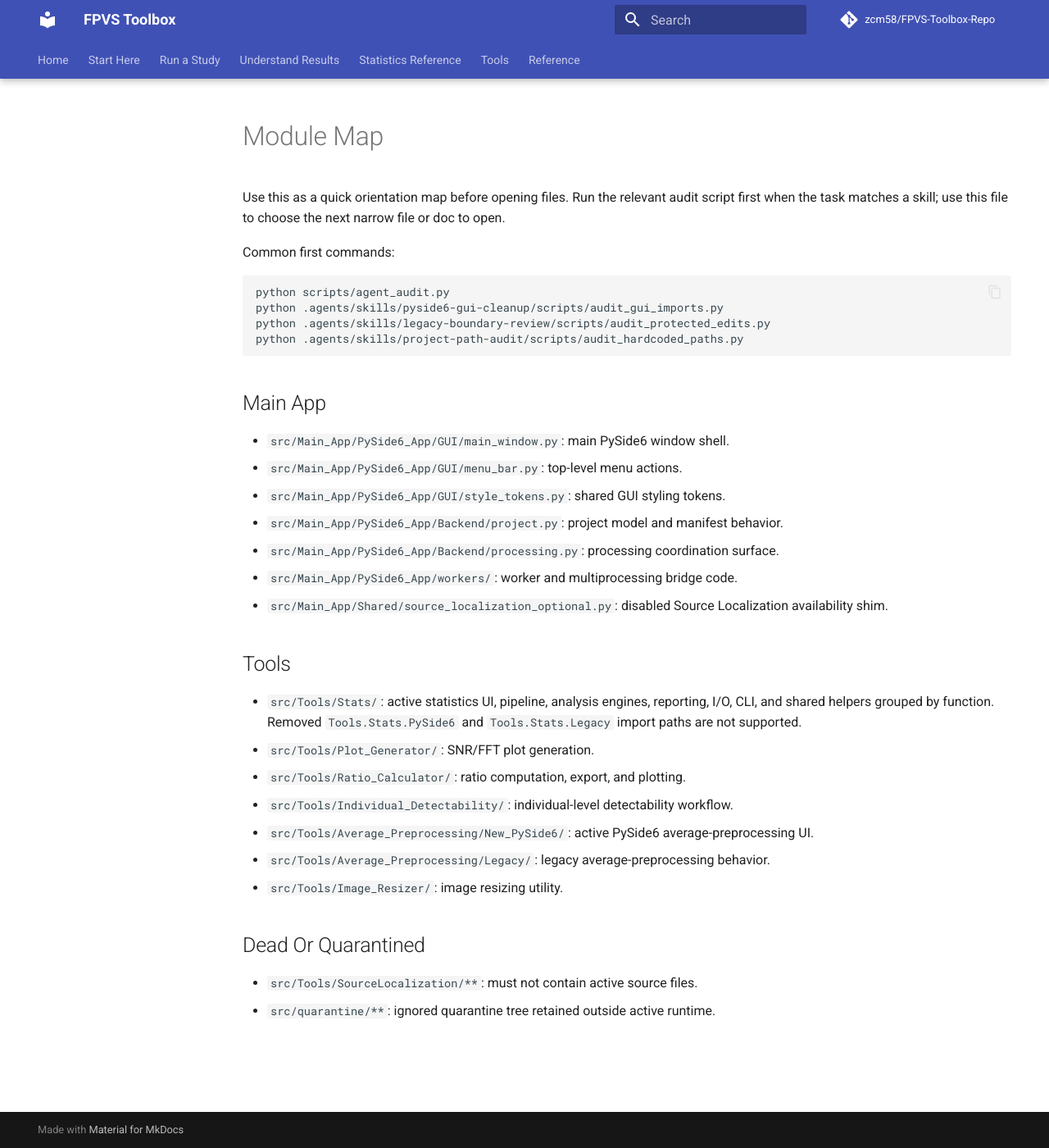
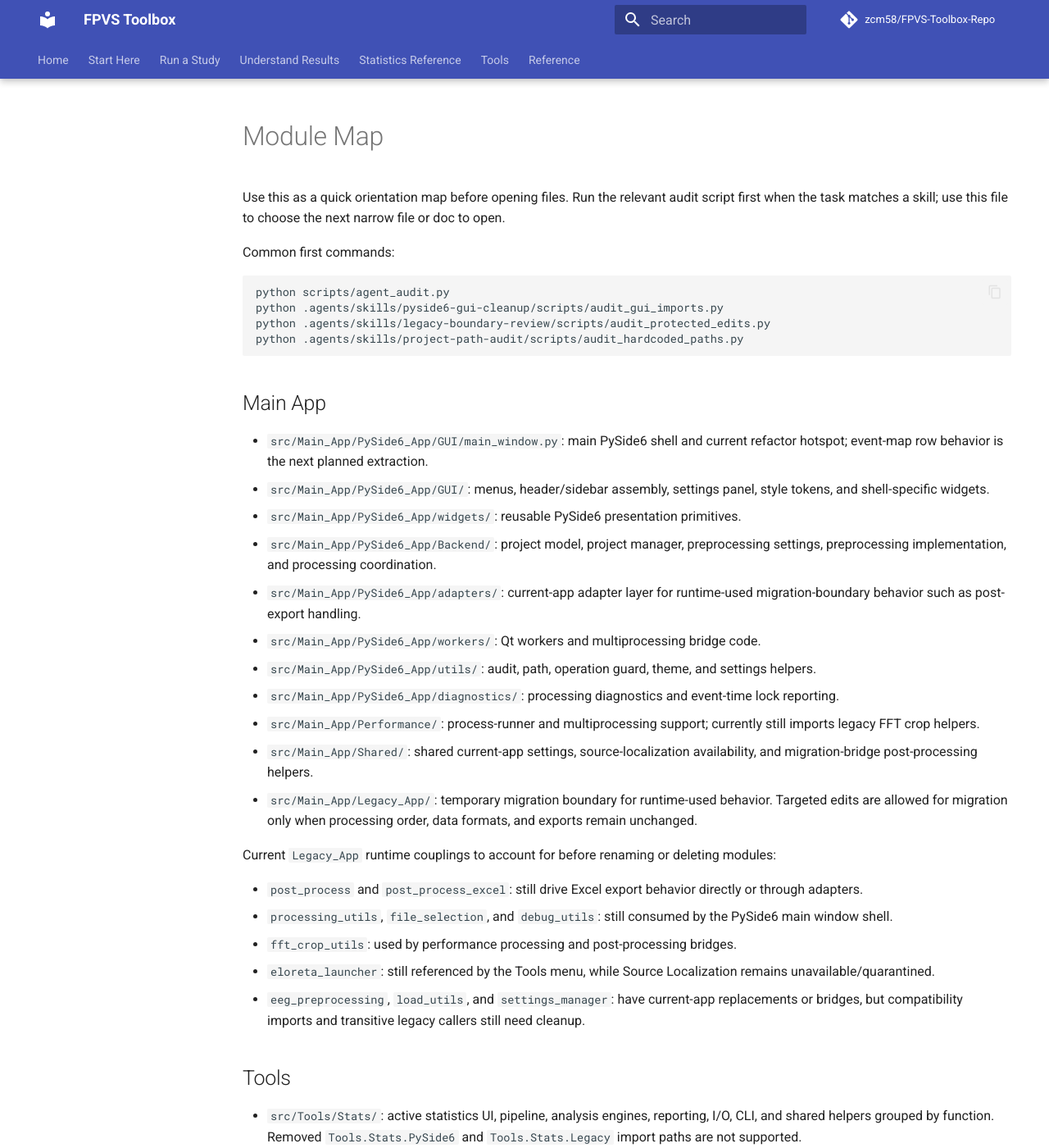
Before and after one commit to zcm58/FPVS-Toolbox-Repo, an MkDocs documentation site: the page built from docs/architecture/module-map.md, in a window 1280 px wide and 1400 px high. Shown: the whole window at 82% size. Built offline with MkDocs 1.6.1 and Material for MkDocs 9.7.7, drawn with Linux system fonts in a browser that asks for light colours; comment, search, counter and statistics services are not loaded.

Commit message:
Map Main App legacy migration inventory

```diff
--- a/docs/architecture/module-map.md
+++ b/docs/architecture/module-map.md
@@ -13,13 +13,25 @@ python .agents/skills/project-path-audit/scripts/audit_hardcoded_paths.py
 
 ## Main App
 
-- `src/Main_App/PySide6_App/GUI/main_window.py`: main PySide6 window shell.
-- `src/Main_App/PySide6_App/GUI/menu_bar.py`: top-level menu actions.
-- `src/Main_App/PySide6_App/GUI/style_tokens.py`: shared GUI styling tokens.
-- `src/Main_App/PySide6_App/Backend/project.py`: project model and manifest behavior.
-- `src/Main_App/PySide6_App/Backend/processing.py`: processing coordination surface.
-- `src/Main_App/PySide6_App/workers/`: worker and multiprocessing bridge code.
-- `src/Main_App/Shared/source_localization_optional.py`: disabled Source Localization availability shim.
+- `src/Main_App/PySide6_App/GUI/main_window.py`: main PySide6 shell and current refactor hotspot; event-map row behavior is the next planned extraction.
+- `src/Main_App/PySide6_App/GUI/`: menus, header/sidebar assembly, settings panel, style tokens, and shell-specific widgets.
+- `src/Main_App/PySide6_App/widgets/`: reusable PySide6 presentation primitives.
+- `src/Main_App/PySide6_App/Backend/`: project model, project manager, preprocessing settings, preprocessing implementation, and processing coordination.
+- `src/Main_App/PySide6_App/adapters/`: current-app adapter layer for runtime-used migration-boundary behavior such as post-export handling.
+- `src/Main_App/PySide6_App/workers/`: Qt workers and multiprocessing bridge code.
+- `src/Main_App/PySide6_App/utils/`: audit, path, operation guard, theme, and settings helpers.
+- `src/Main_App/PySide6_App/diagnostics/`: processing diagnostics and event-time lock reporting.
+- `src/Main_App/Performance/`: process-runner and multiprocessing support; currently still imports legacy FFT crop helpers.
+- `src/Main_App/Shared/`: shared current-app settings, source-localization availability, and migration-bridge post-processing helpers.
+- `src/Main_App/Legacy_App/`: temporary migration boundary for runtime-used behavior. Targeted edits are allowed for migration only when processing order, data formats, and exports remain unchanged.
+
+Current `Legacy_App` runtime couplings to account for before renaming or deleting modules:
+
+- `post_process` and `post_process_excel`: still drive Excel export behavior directly or through adapters.
+- `processing_utils`, `file_selection`, and `debug_utils`: still consumed by the PySide6 main window shell.
+- `fft_crop_utils`: used by performance processing and post-processing bridges.
+- `eloreta_launcher`: still referenced by the Tools menu, while Source Localization remains unavailable/quarantined.
+- `eeg_preprocessing`, `load_utils`, and `settings_manager`: have current-app replacements or bridges, but compatibility imports and transitive legacy callers still need cleanup.
 
 ## Tools
 
```
Also changed, not shown: docs/exec-plans/active/main-app-refactor.md (+12 -2 lines), docs/legacy-quarantine-audit.md (+28 -0 lines).
